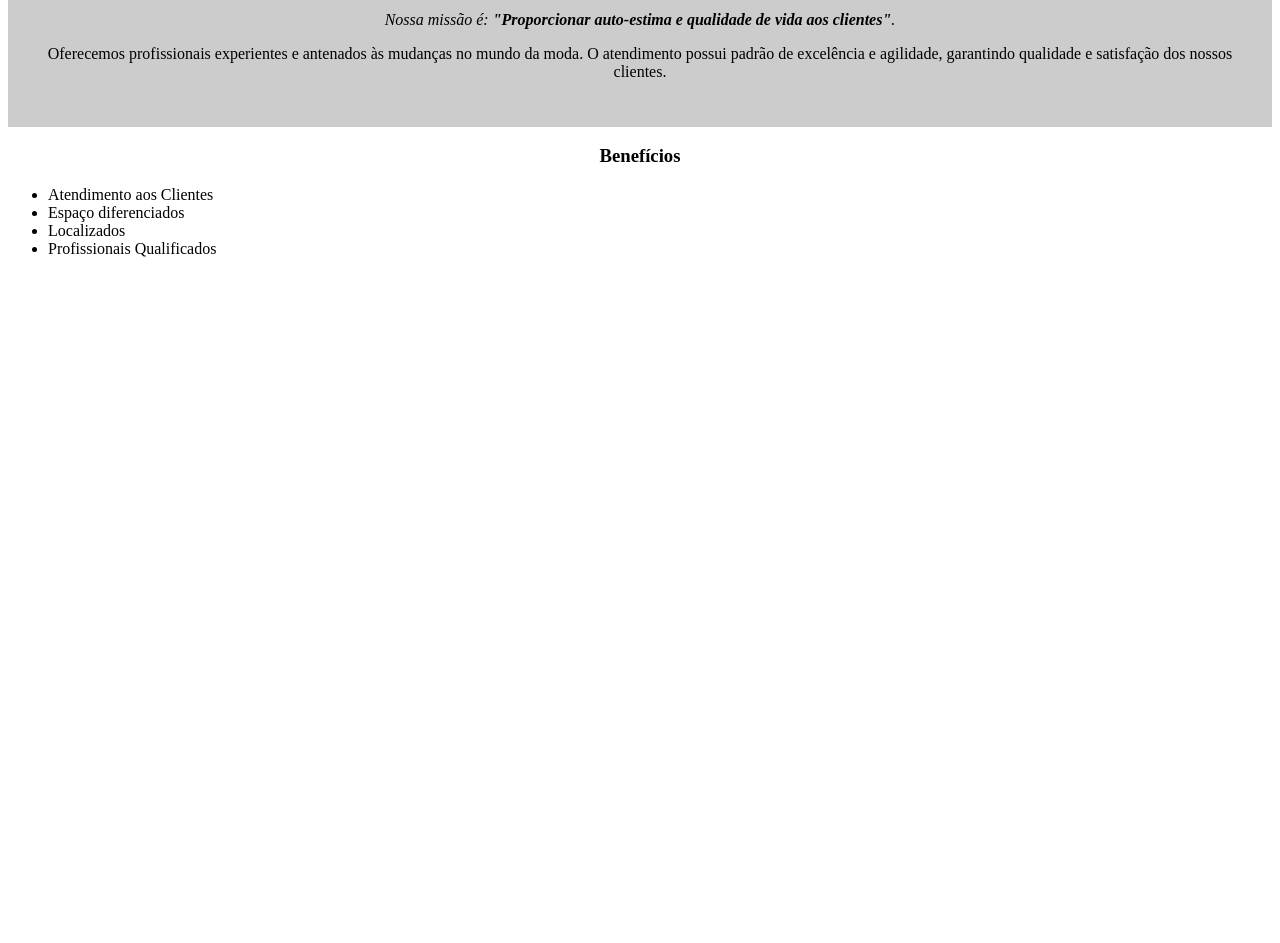
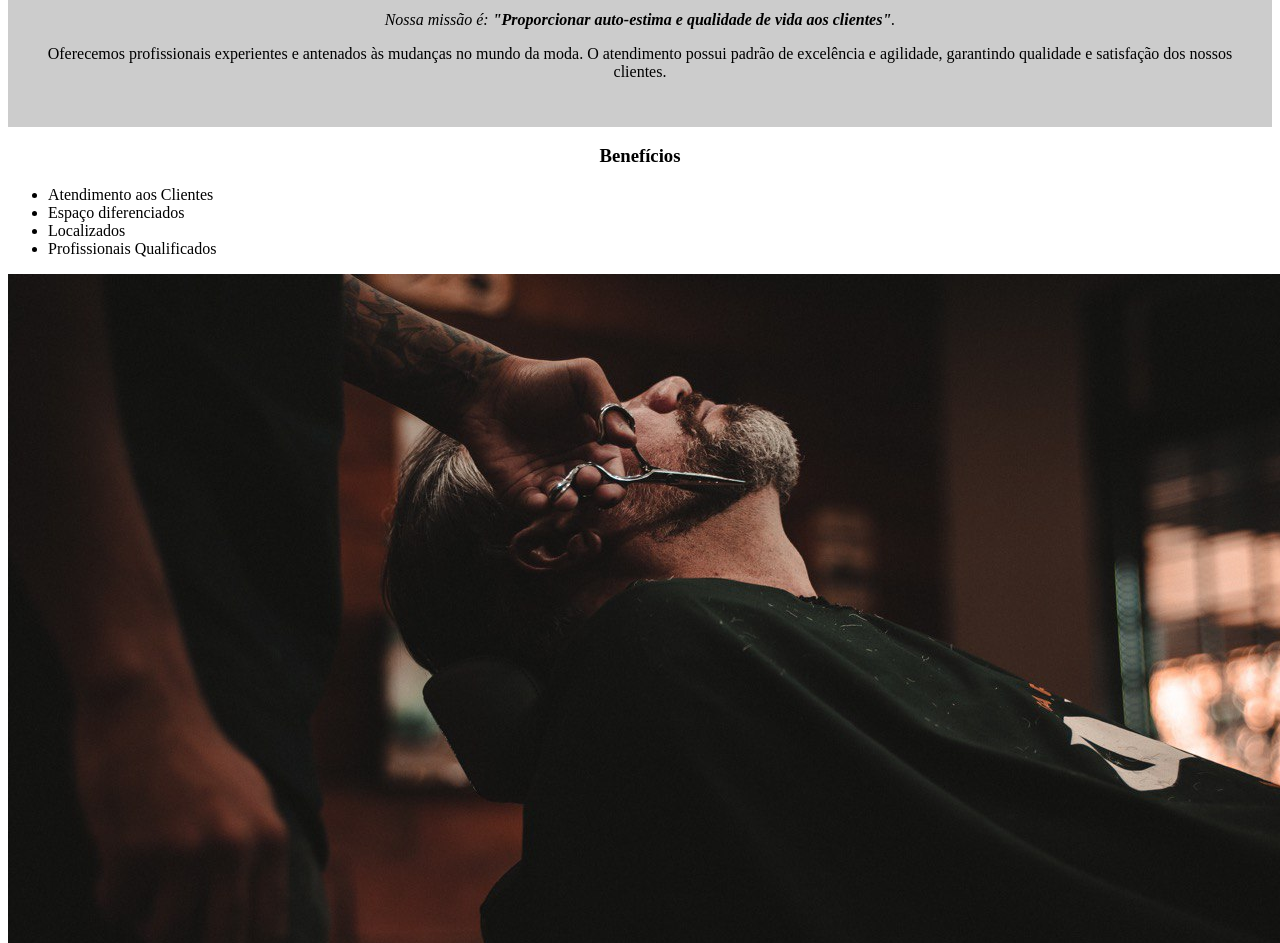
Before and after one commit to Kaikeps/sitealura, a plain HTML site: page index.html in a window 1280 px wide. Shown: the part 696-1639 px from the top of the page. Before the commit the page ends 996 px from the top, so only its background shows below. Drawn offline with Linux system fonts and the light colour scheme.

Commit message:
imagem 2

```diff
--- a/index.html
+++ b/index.html
@@ -35,7 +35,7 @@
                 <li class="itens">Profissionais Qualificados</li>
             </ul>
 
-            <img scr="beneficios.jpg" class="imagembeneficios">
+            <img src="beneficios.jpg" class="imagembeneficios">
         </div>
     </body>
 </html>
```
